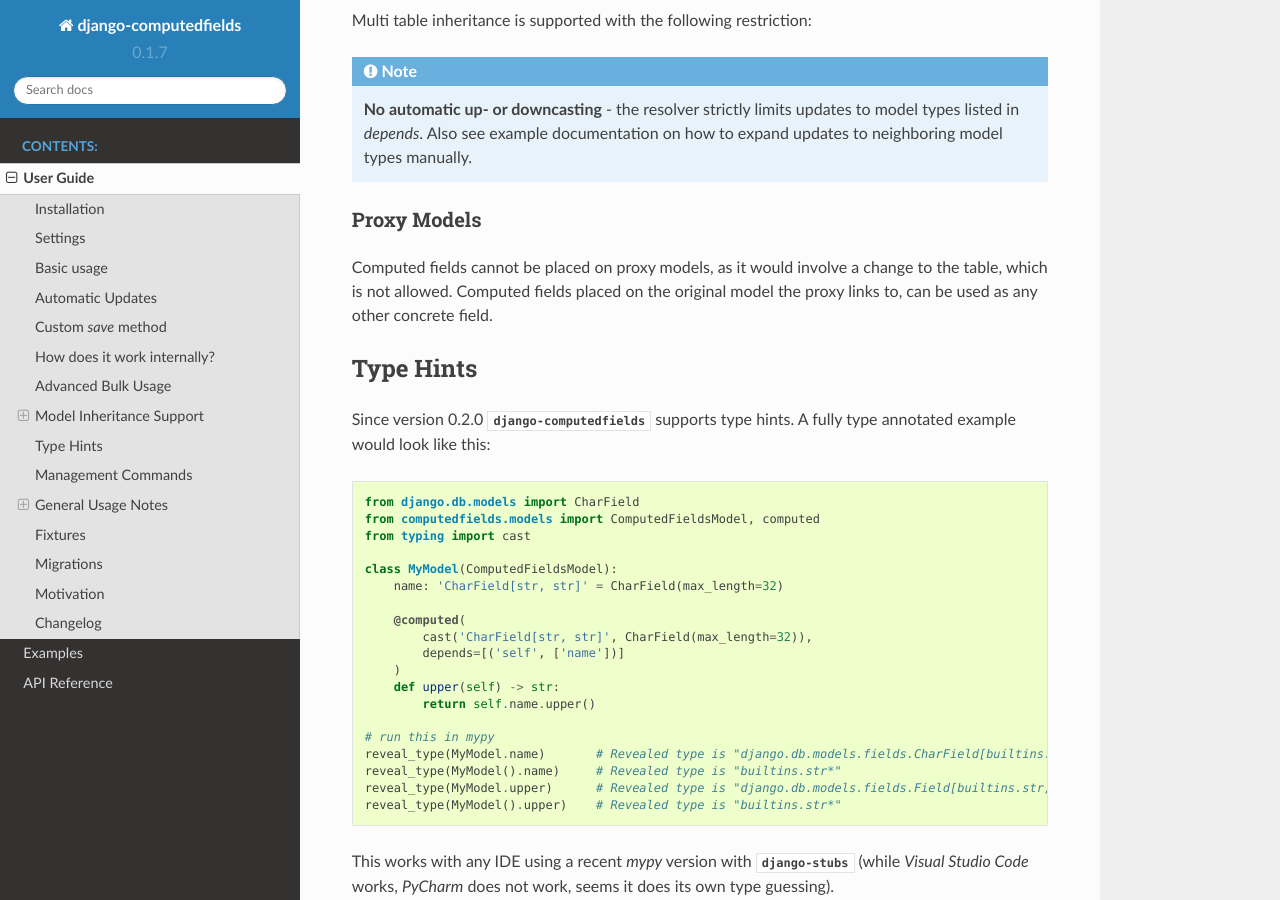
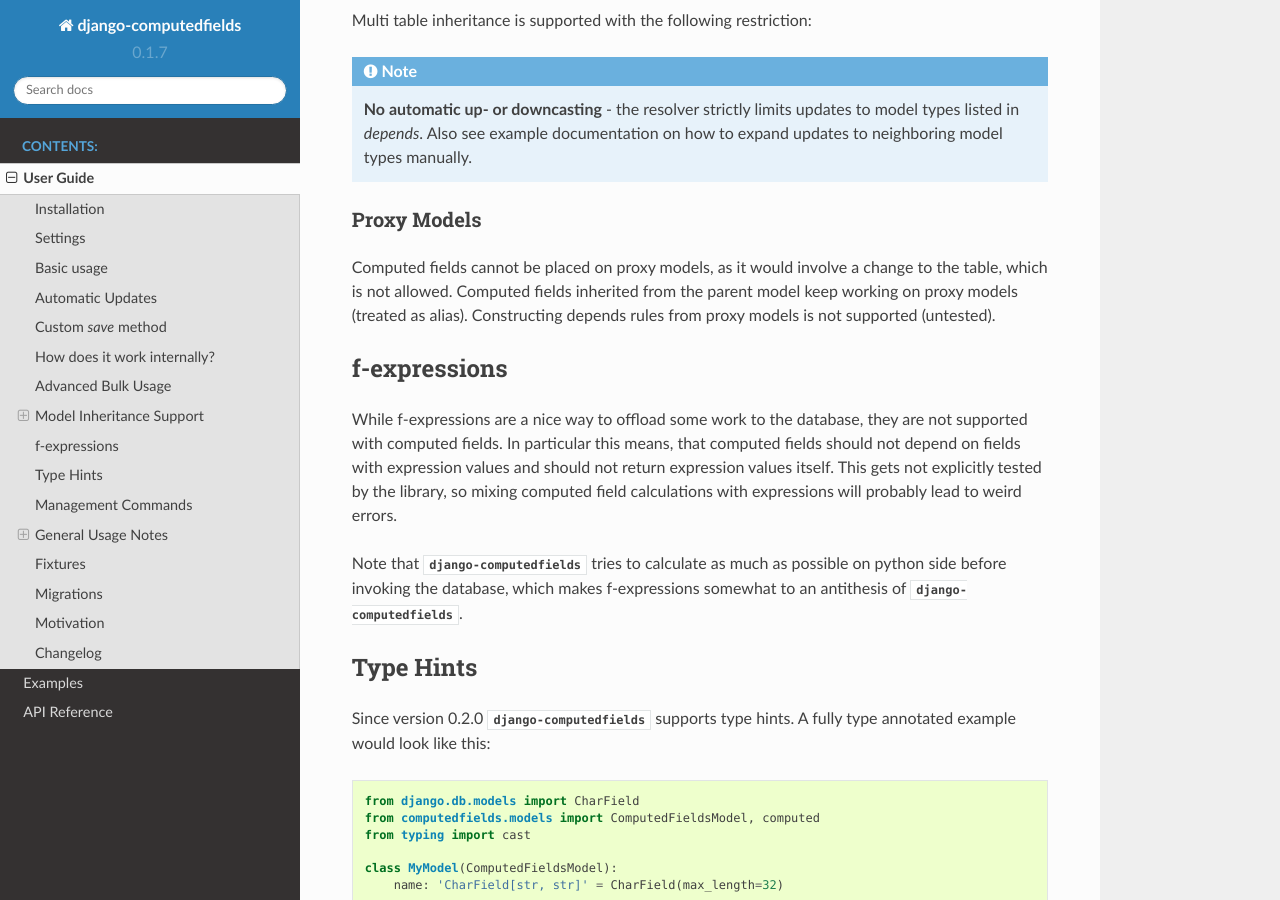
Before and after one commit to netzkolchose/django-computedfields, a Sphinx documentation site: the page built from docs/manual.rst, in a window 1280 px wide and 900 px high, scrolled down 6781 px. Built offline with Sphinx 7.4.7 and the Read the Docs theme 2.0.0, drawn with Linux system fonts in a browser that asks for light colours; the version number is read from the project's files by our own code.

Commit message:
docs about fexpressions

```diff
--- a/docs/manual.rst
+++ b/docs/manual.rst
@@ -329,8 +329,22 @@
 ^^^^^^^^^^^^
 
 Computed fields cannot be placed on proxy models, as it would involve a change to the table,
-which is not allowed. Computed fields placed on the original model the proxy links to,
-can be used as any other concrete field.
+which is not allowed. Computed fields inherited from the parent model keep working on proxy models
+(treated as alias). Constructing depends rules from proxy models is not supported (untested).
+
+
+f-expressions
+-------------
+
+While f-expressions are a nice way to offload some work to the database, they are not supported
+with computed fields. In particular this means, that computed fields should not depend on
+fields with expression values and should not return expression values itself. This gets not
+explicitly tested by the library, so mixing computed field calculations with expressions will
+probably lead to weird errors.
+
+Note that :mod:`django-computedfields` tries to calculate as much as possible
+on python side before invoking the database, which makes f-expressions somewhat to an antithesis
+of :mod:`django-computedfields`.
 
 
 Type Hints
```
